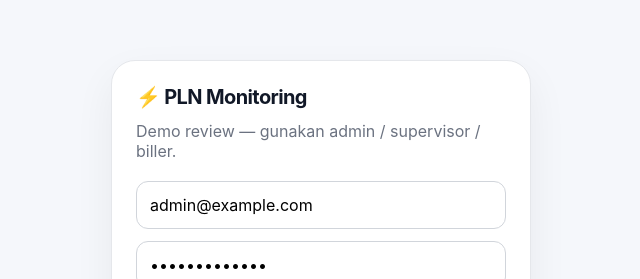
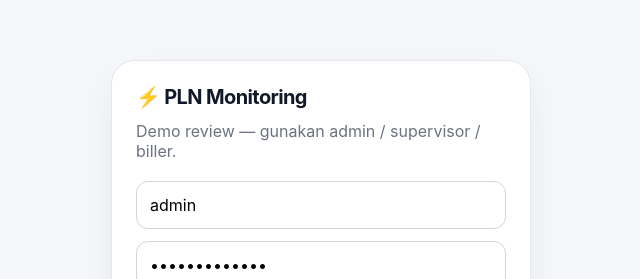
Before and after one commit to Rakka99/Smart-Biller-V4, a React (Vite) app in the folder apps/web/: page / in a window 1280 px wide. Shown: the part 171-450 px from the top of the page, without its empty margins (319-959 px from the left). Built offline with nearby package versions, Linux system fonts and the light colour scheme.

Commit message:
Fix review API endpoint and stale auth token

```diff
--- a/apps/web/src/main.tsx
+++ b/apps/web/src/main.tsx
@@ -3,7 +3,7 @@
 import axios from "axios";
 import "./styles.css";
 
-const API = "https://vgnynrzhanfnbifjedga.supabase.co/functions/v1/smart-biller-review-api-v2";
+const API = "https://vgnynrzhanfnbifjedga.supabase.co/functions/v1/smart-biller-review-api-v3";
 const api = axios.create({ baseURL: API });
 
 type Billing = { id:string; period:string; category:string; status:string; total:number; dueDate:string; customer:any };
@@ -13,14 +13,14 @@
 function App(){
   const [token,setToken]=useState(localStorage.getItem("token"));
   const [user,setUser]=useState<any>(()=>JSON.parse(localStorage.getItem("user")||"null"));
-  const [email,setEmail]=useState("admin@example.com"),[password,setPassword]=useState("change-me-now");
+  const [email,setEmail]=useState("admin"),[password,setPassword]=useState("change-me-now");
   const [tab,setTab]=useState("home"),[summary,setSummary]=useState<any>(null),[billings,setBillings]=useState<Billing[]>([]);
   const [payments,setPayments]=useState<Payment[]>([]),[leader,setLeader]=useState<any[]>([]);
   const [q,setQ]=useState(""),[search,setSearch]=useState<any[]>([]),[error,setError]=useState(""),[busy,setBusy]=useState(false);
   const [customerNo,setCustomerNo]=useState(""),[inquiryResult,setInquiryResult]=useState<any>(null);
 
   useEffect(()=>{if(token){api.defaults.headers.common.Authorization=`Bearer ${token}`;refresh();}},[token]);
-  async function login(e:React.FormEvent){e.preventDefault();setError("");try{const {data}=await api.post("/auth/login",{email,password});localStorage.setItem("token",data.token);localStorage.setItem("user",JSON.stringify(data.user));setToken(data.token);setUser(data.user);}catch(e:any){setError(e.response?.data?.error||"Login gagal")}}
+  async function login(e:React.FormEvent){e.preventDefault();setError("");localStorage.removeItem("token");localStorage.removeItem("user");try{const {data}=await api.post("/auth/login",{email,password});localStorage.setItem("token",data.token);localStorage.setItem("user",JSON.stringify(data.user));api.defaults.headers.common.Authorization=`Bearer ${data.token}`;setToken(data.token);setUser(data.user);}catch(e:any){setError(e.response?.data?.error||"Login gagal")}}
   async function refresh(){try{const [s,b,p,l]=await Promise.all([api.get("/billing/summary"),api.get("/billing?status=UNPAID"),api.get("/payments?limit=8"),api.get("/leaderboard")]);setSummary(s.data);setBillings(b.data.items);setPayments(p.data.items);setLeader(l.data.rows)}catch(e:any){setError(e.response?.data?.error||"Gagal memuat data")}}
   async function doSearch(){if(q.length<2)return;try{const {data}=await api.get("/customers/search",{params:{q}});setSearch(data.items)}catch(e:any){setError(e.response?.data?.error||"Pencarian gagal")}}
   async function checkInquiry(){setBusy(true);setError("");try{const {data}=await api.post("/pln/inquiry",{customerNo});setInquiryResult(data);await refresh()}catch(e:any){setError(e.response?.data?.error||"Inquiry gagal")}finally{setBusy(false)}}
```
